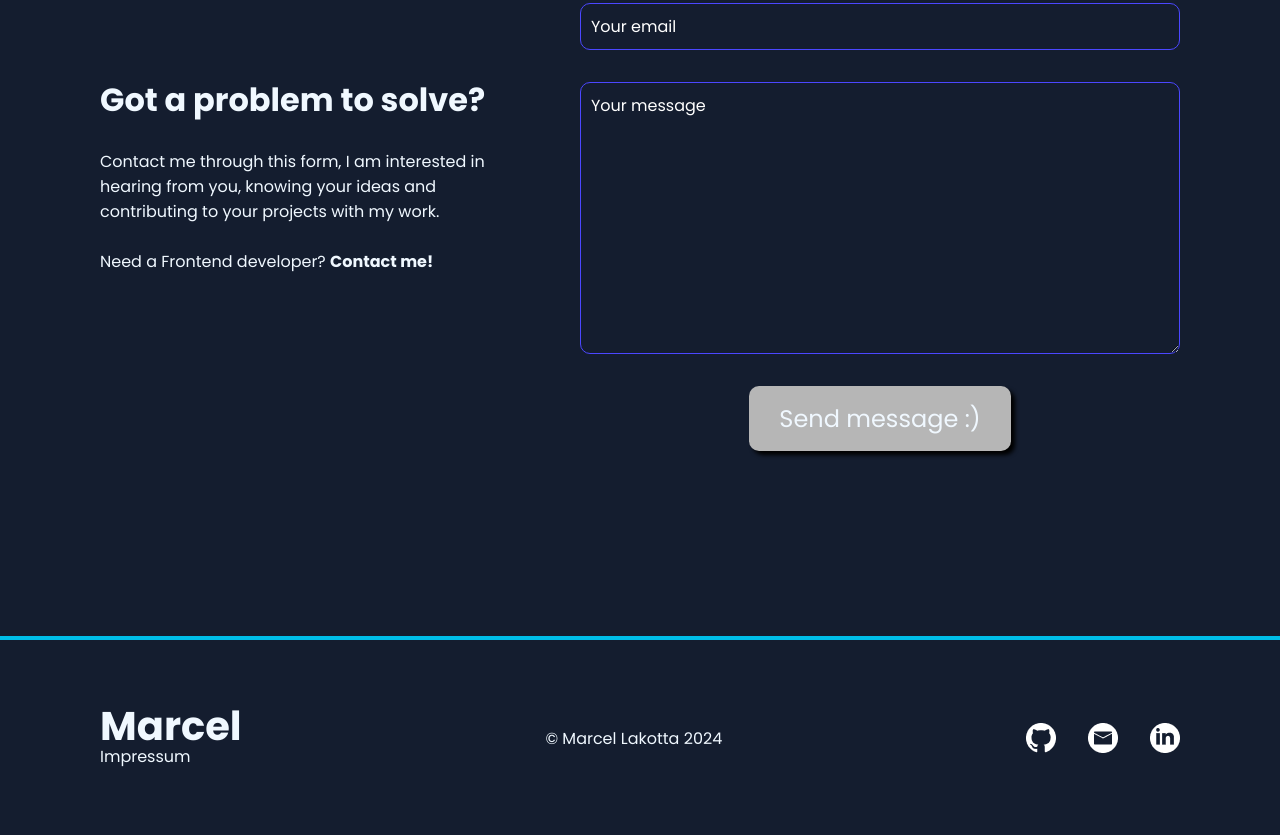
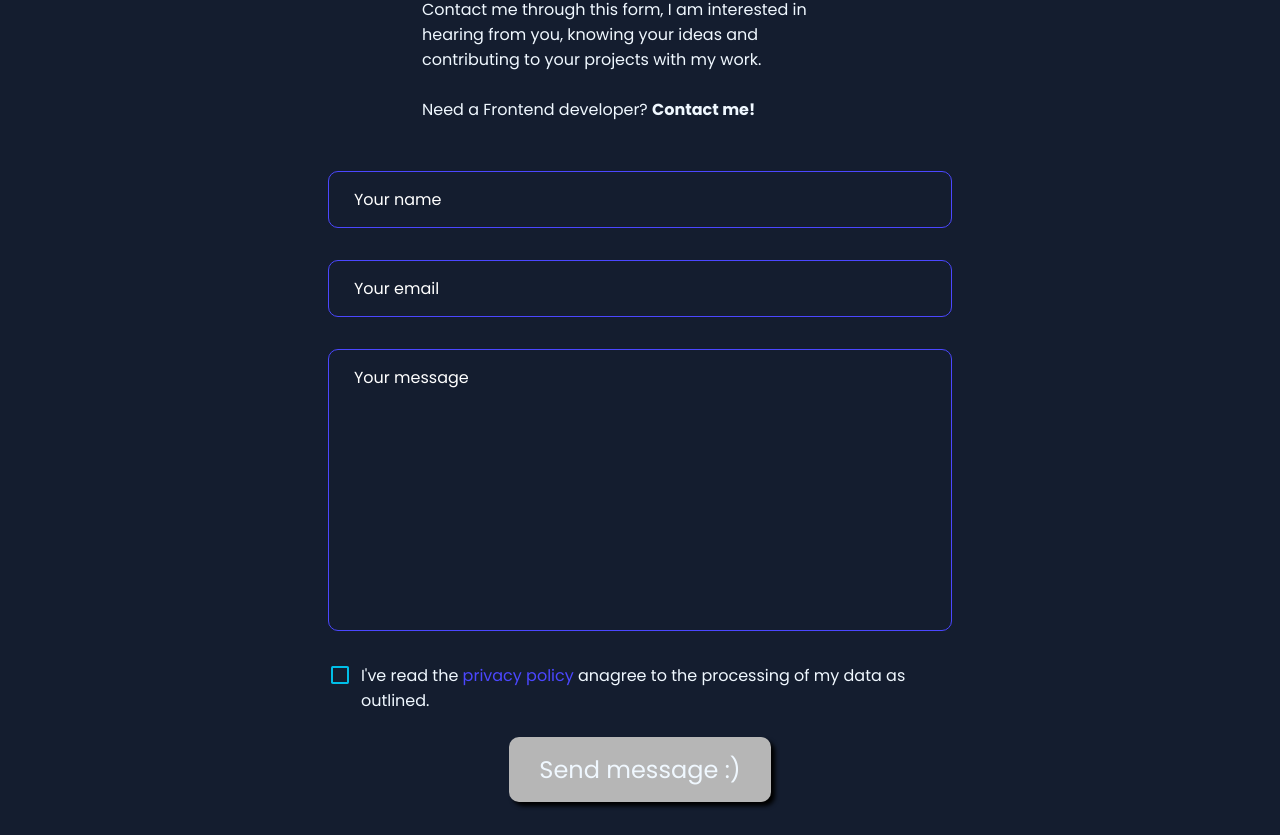
Before and after one commit to LakottaMa/MyPortfolio, an Angular app: page / in a window 1280 px wide. Shown: the part 4385-5220 px from the top of the page. Built offline with nearby package versions, Linux system fonts and the light colour scheme.

Commit message:
Contact edit Form validation

```diff
--- a/src/app/landing-page/contact/contact.component.html
+++ b/src/app/landing-page/contact/contact.component.html
@@ -6,44 +6,52 @@
     <div class="contact-form">
         <div class="text">
             <h3>Got a problem to solve?</h3>
-            <p>Contact me through this form, I am interested in hearing from you, knowing your ideas and contributing to
-                your projects with my work.</p>
+            <p>Contact me through this form, I am interested in hearing from you,
+                knowing your ideas and contributing to your projects with my work.</p>
             <p>Need a Frontend developer? <span>Contact me!</span></p>
         </div>
         <form (ngSubmit)="onSubmit(contactForm)" #contactForm="ngForm">
             <div class="form-group">
-                <input #name="ngModel" [(ngModel)]="contactData.name" type="text" name="user_name"
-                    placeholder="Your name" required>
+                <input #name="ngModel" [(ngModel)]="contactData.name" type="text" minlength="5" name="user_name" placeholder="Your name" required>
                 <div class="error-input" *ngIf="name.invalid && (name.dirty || name.touched)">
                     <span *ngIf="name.errors?.['required']">Your name is empty</span>
                 </div>
             </div>
             <div class="form-group">
-                <input #email="ngModel" [(ngModel)]="contactData.email" type="email" name="user_email"
-                    placeholder="Your email" required pattern="[a-zA-Z0-9._%+-]+@[a-zA-Z0-9.-]+\.[a-zA-Z]{2,}">
+                <input #email="ngModel" [(ngModel)]="contactData.email" type="email" name="user_email" placeholder="Your email" required pattern="[a-zA-Z0-9._%+-]+@[a-zA-Z0-9.-]+\.[a-zA-Z]{2,}">
                 <div class="error-input" *ngIf="email.invalid && (email.dirty || email.touched)">
                     <span *ngIf="email.errors?.['required']">Your email is empty</span>
                     <span *ngIf="email.errors?.['pattern']">Please enter a valid email address</span>
                 </div>
             </div>
             <div class="form-group">
-                <textarea #message="ngModel" [(ngModel)]="contactData.message" type="text" rows="10" minlength="10"
-                    name="user_message" placeholder="Your message" required></textarea>
+                <textarea #message="ngModel" [(ngModel)]="contactData.message" type="text" rows="10" minlength="10" name="user_message" placeholder="Your message" required></textarea>
                 <div class="error-input" *ngIf="message.invalid && (message.dirty || message.touched)">
                     <span *ngIf="message.errors?.['required']">Your message is empty.</span>
-                    <span *ngIf="message.errors?.['minlength'] && !message.errors?.['required']">Your message must be at
-                        least 10 characters long.</span>
+                    <span *ngIf="message.errors?.['minlength'] && !message.errors?.['required']">Your message must be at least 10 characters long.</span>
                 </div>
             </div>
-            <button class="btn" type="submit">Send message :)</button>
+            <div class="checkout">
+                <div>
+                    <input type="checkbox" id="c1" [checked]="checked" (change)="checked = !checked" required>
+                    <label for="c1"></label>
+                    <span> I've read the <a href="#">privacy policy</a> anagree to the processing of my data as outlined.</span>
+                </div>
+                <div class="error-input" *ngIf="!checked && contactForm.valid">
+                    <span *ngIf="!contactForm.errors?.['required']">Please accept the privacy policy.</span>
+                </div>
+                <button class="btn" type="submit" [ngClass]="{'blue-background': checked && contactForm.valid, 'default-background': !(checked && contactForm.valid)}">
+                    <span>Send message :&#41;</span>
+                </button>
+            </div>
         </form>
     </div>
-    <div *ngIf="mailSent" class="message-container success" [ngClass]="{'slide-in': messageState === 'visible', 'slide-out': messageState === 'closing'}">
+    <div *ngIf="mailSent" class="message-container success"
+        [ngClass]="{'slide-in': messageState === 'visible', 'slide-out': messageState === 'closing'}">
         Mail sent successfully!
     </div>
-
-    <div *ngIf="mailError" class="message-container error" [ngClass]="{'slide-in': messageState === 'visible', 'slide-out': messageState === 'closing'}">
+    <div *ngIf="mailError" class="message-container error"
+        [ngClass]="{'slide-in': messageState === 'visible', 'slide-out': messageState === 'closing'}">
         Error sending mail. Please try again later.
     </div>
-
 </section>
--- a/src/app/landing-page/contact/contact.component.scss
+++ b/src/app/landing-page/contact/contact.component.scss
@@ -22,6 +22,7 @@ section {
     display: flex;
     align-items: center;
     justify-content: space-between;
+    gap: 24px;
 }
 
 .text {
@@ -38,13 +39,14 @@ section {
 }
 
 form {
+    width: 624px;
     display: flex;
     flex-direction: column;
     align-items: center;
 }
 
 .form-group {
-    width: 600px;
+    width: 100%;
     display: flex;
     flex-direction: column;
     margin-bottom: 32px;
@@ -52,7 +54,7 @@ form {
     input.ng-valid,
     textarea.ng-valid {
         &:hover {
-            pointer-events: none;
+            border-color: $green;
         }
         &:focus {
             outline: none;
@@ -62,7 +64,7 @@ form {
 
     input,
     textarea {
-        padding: 10px;
+        padding: 15px 25px;
         border: solid 1px $blue;
         border-radius: 10px;
         background-color: hsla(0, 0%, 0%, 0);
@@ -77,8 +79,8 @@ form {
     }
 }
 
-.btn {
-    background-color: $grey;
+textarea {
+    resize: none;
 }
 
 .error-input {
@@ -118,3 +120,63 @@ form {
     background-color: $red;
     color: #fff;
 }
+
+.checkout {
+    height: 124px;
+    display: flex;
+    flex-direction: column;
+    div {
+        display: flex;
+    }
+    a {
+        text-decoration: none;
+        color: $blue;
+        &:hover {
+            text-decoration: underline;
+        }
+    }
+    button {
+        background-color: $grey;
+        margin-top: 24px;
+        span{
+        font-size: 1.5rem;
+        }
+
+    }
+}
+
+.blue-background {
+    background-color: $lightblue !important;
+    &:hover {
+        padding: 22px 38px;
+    }
+    &:active {
+        padding: 20px 36px;
+        span{
+        color: #000000;
+        }
+    }
+}
+
+.checkout input[type="checkbox"] {
+    display: none;
+}
+
+.checkout input[type="checkbox"] + label {
+    display: inline-block;
+    width: 26px;
+    height: 26px;
+    margin-right: 8px;
+    cursor: pointer;
+    background: url("../../../assets/img/ckeckbox_unchecked.png") no-repeat;
+}
+
+.checkout input[type="checkbox"]:checked + label {
+    background: url("../../../assets/img/ckeckbox_checked.png") no-repeat;
+}
+
+@media screen and (max-width: 1280px) {
+    .contact-form {
+        flex-direction: column;
+    }
+}
--- a/src/app/landing-page/contact/contact.component.ts
+++ b/src/app/landing-page/contact/contact.component.ts
@@ -15,8 +15,9 @@ export class ContactComponent {
   mailSent: boolean = false;
   mailError: boolean = false;
   messageState: string = 'hidden';
+  checked: boolean = false;
 
-  constructor(private http: HttpClient) {}
+  constructor(private http: HttpClient) { }
   showMessage(type: string) {
     this.messageState = 'hidden';
     setTimeout(() => {
@@ -48,7 +49,7 @@ export class ContactComponent {
   };
 
   onSubmit(ngForm: NgForm) {
-    if (ngForm.submitted && ngForm.form.valid) {
+    if (ngForm.submitted && ngForm.form.valid && this.checked) {
 
       if (!navigator.onLine) {
         console.error("no internet connection");
@@ -72,7 +73,7 @@ export class ContactComponent {
             this.showMessage('error');
           },
         });
-    } else if (ngForm.submitted && ngForm.form.valid) {
+    } else if (ngForm.submitted && ngForm.form.valid && this.checked) {
       ngForm.resetForm();
     }
   }
--- a/src/styles.scss
+++ b/src/styles.scss
@@ -83,11 +83,12 @@ section{
 
 .text a{
     width: max-content;
-    height: 0;
+    height: max-content;
     margin-top: 56px;
 }
 
 .btn {
+    width: max-content;
     align-self: center;
     border: none;
     font-size: 1.5rem;
```
Also changed, not shown: src/assets/img/ckeckbox_checked.png (added), src/assets/img/ckeckbox_unchecked.png (added).
